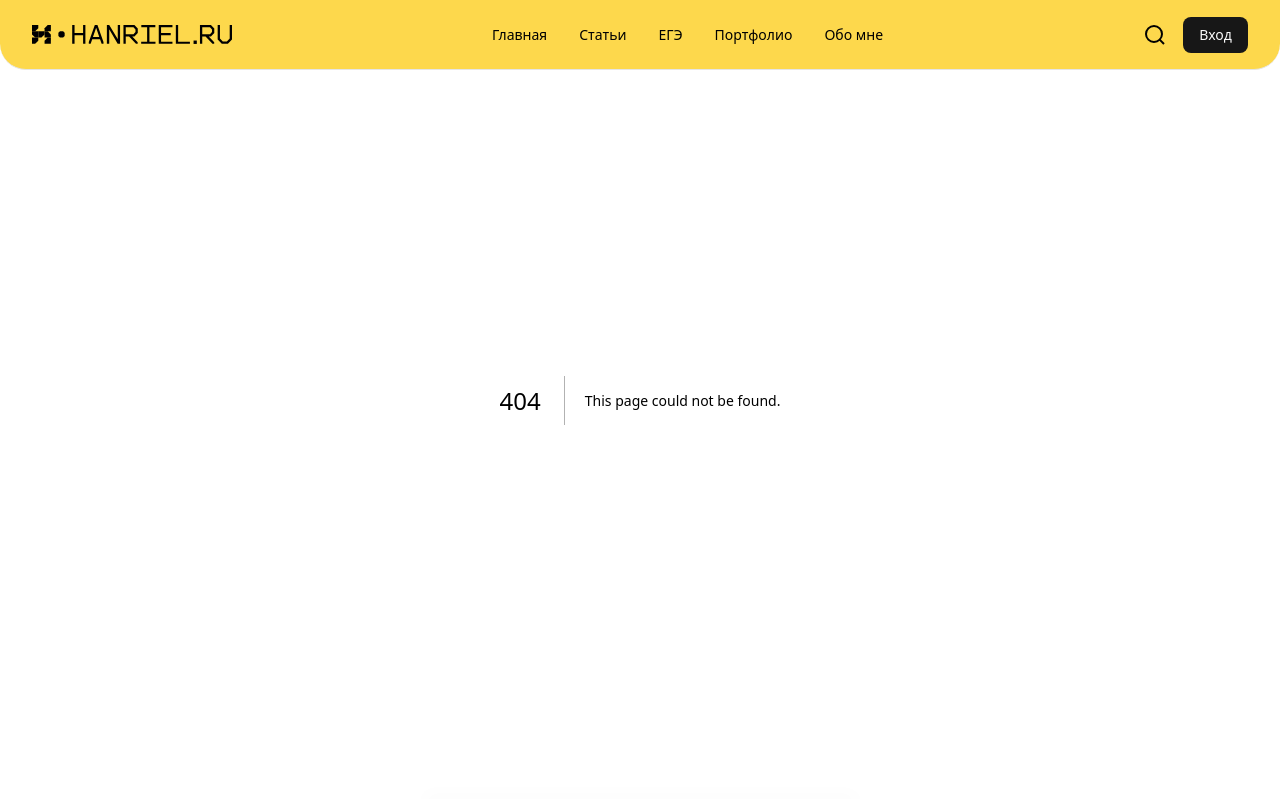
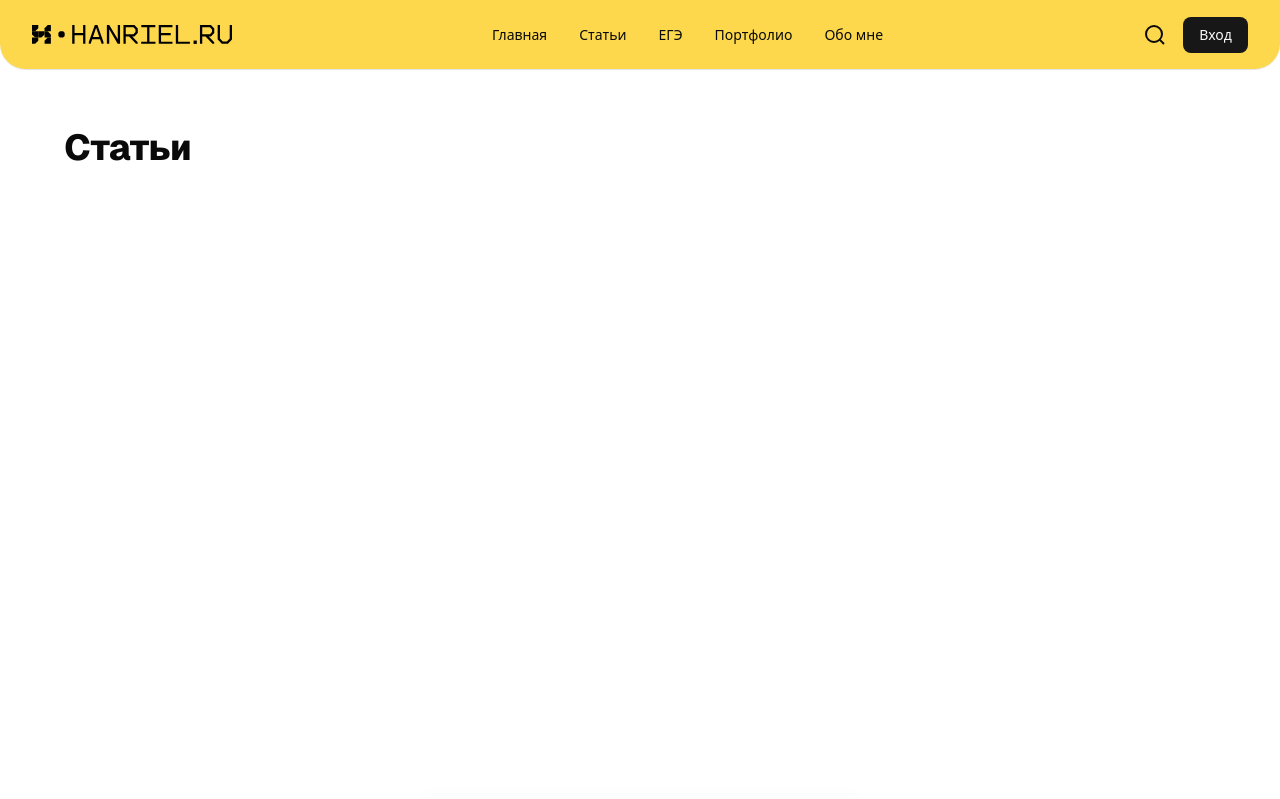
Before and after one commit to hanriel/hanriel.ru, a Next.js app: page /articles in a window 1280 px wide. Before the commit this address had no page. Shown: the top 799 px of the page. Built offline with nearby package versions, Linux system fonts and the light colour scheme.

Commit message:
small fixes

```diff
--- a/app/about/page.tsx
+++ b/app/about/page.tsx
@@ -1,9 +1,8 @@
-import { Navbar } from "@/components/Navbar";
 import Image from "next/image";
 
-export default function Ege() {
+export default function About() {
   return (
-      <main className="flex min-h-screen w-full max-w-3xl flex-col items-center justify-between py-32 px-16 bg-white dark:bg-black sm:items-start">
+      <main className="flex min-h-screen w-full max-w-7xl flex-col items-center justify-between py-32 px-16 bg-white dark:bg-black sm:items-start">
          <Image
             className="object-cover w-full h-full transition-transform duration-300 ease-in-out"
             src="/me.jpg"
--- /dev/null
+++ b/app/articles/page.tsx
@@ -0,0 +1,8 @@
+
+export default function Ege() {
+  return (
+      <main className="flex min-h-screen w-full max-w-7xl flex-col items-center justify-between py-32 px-16 bg-white dark:bg-black sm:items-start">
+        <h1 className="croll-m-20 text-center text-4xl font-extrabold tracking-tight text-balance">Статьи</h1>
+      </main>
+  );
+}
--- a/app/ege/page.tsx
+++ b/app/ege/page.tsx
@@ -3,7 +3,6 @@ import Image from "next/image";
 
 export default function Ege() {
   return (
-    <div className="flex min-h-screen items-center justify-center bg-zinc-50 font-sans dark:bg-black">
       <main className="flex min-h-screen w-full max-w-7xl flex-col items-center justify-between py-32 px-16 bg-white dark:bg-black sm:items-start">
         <h1 className="croll-m-20 text-center text-4xl font-extrabold tracking-tight text-balance">ЕГЭ</h1>
         <span>Lorem ipsum dolor sit amet, consectetur adipiscing elit. Aenean sollicitudin purus in arcu dignissim vehicula. Vestibulum porta elit eget urna fringilla, ac accumsan lacus pulvinar. Sed rhoncus sapien fringilla, lacinia turpis vel, auctor sapien. Vestibulum ullamcorper sed tellus malesuada auctor. Duis sed mauris purus. Nam egestas nibh purus, ut facilisis tellus facilisis at. Nam imperdiet elit a libero semper lacinia ut vel enim. Sed eu arcu venenatis, finibus justo rutrum, lobortis libero. Mauris congue arcu sit amet aliquam vulputate.
@@ -16,6 +15,5 @@ Nulla et tortor urna. Fusce fermentum mi ac malesuada vehicula. Nullam cursus le
 
 Maecenas massa turpis, pretium sed nisi sit amet, bibendum molestie dolor. Proin sodales elit velit, eget ultrices justo suscipit in. Praesent tincidunt neque nec libero malesuada eleifend. Mauris aliquet quis nibh a eleifend. Praesent auctor elit id nulla facilisis, sit amet pulvinar massa hendrerit. Nulla gravida cursus purus, sit amet feugiat turpis hendrerit sed. Etiam tincidunt venenatis est, in tempus lectus porttitor at. Phasellus in nibh quis sem tincidunt ornare vitae vel dui. Cras consectetur est eget arcu rhoncus maximus. Aliquam porta sollicitudin lectus in blandit. Fusce orci arcu, tristique sit amet convallis quis, luctus sit amet felis. Nullam urna lorem, congue a purus vel, semper consectetur sapien.</span>
       </main>
-    </div>
   );
 }
--- a/app/layout.tsx
+++ b/app/layout.tsx
@@ -41,7 +41,9 @@ export default function RootLayout({
         className={`${geistSans.variable} ${geistMono.variable} antialiased bg-zinc-50`}
       >
         <Navbar />
-        {children}
+        <div className="flex min-h-screen items-center justify-center bg-zinc-50 font-sans dark:bg-black">
+          {children}
+        </div>
         <Footer />
       </body>
     </html>
--- a/app/page.tsx
+++ b/app/page.tsx
@@ -1,9 +1,5 @@
-import { Navbar } from "@/components/Navbar";
-import Image from "next/image";
-
 export default function Home() {
   return (
-    <div className="flex min-h-screen items-center justify-center bg-zinc-50 font-sans dark:bg-black">
       <main className="flex min-h-screen w-full max-w-7xl flex-col items-center justify-between py-32 px-16 bg-white dark:bg-black sm:items-start">
         <div className="flex flex-col items-center gap-6 text-center sm:items-start sm:text-left">
           <h1 className="text-3xl font-semibold leading-10 tracking-tight text-black dark:text-zinc-50">
@@ -18,7 +14,5 @@ export default function Home() {
           width={"100%"}
           height={"740px"}></iframe>
       </main>
-
-    </div>
   );
 }
--- a/app/portfolio/page.tsx
+++ b/app/portfolio/page.tsx
@@ -1,10 +1,7 @@
-import { Badge } from "@/components/ui/badge"
-import { Button } from "@/components/ui/button"
 import Card from "@/components/card"
 
 export default function Portfolio() {
   return (
-    <div className="flex min-h-screen items-center justify-center bg-zinc-50 font-sans dark:bg-black">
     <main className="flex min-h-screen w-full max-w-7xl flex-col items-center justify-between py-32 px-16 bg-white dark:bg-black sm:items-start">
 
       <h1 className="croll-m-20 text-center text-4xl font-extrabold tracking-tight text-balance">Портфолио</h1>
@@ -28,6 +25,5 @@ export default function Portfolio() {
 
       </div>
     </main>
-    </div>
   );
 }
```
Lines whose indentation alone changed are shown as unchanged.
